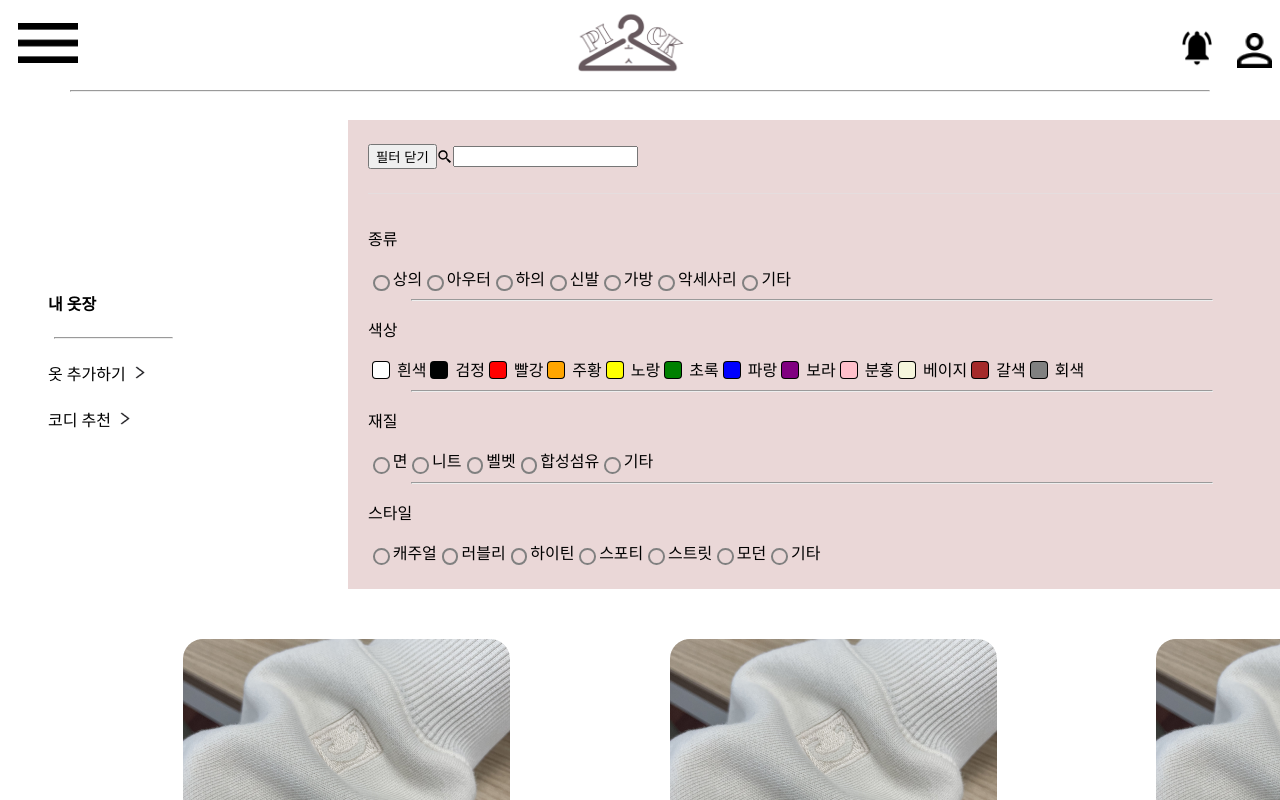
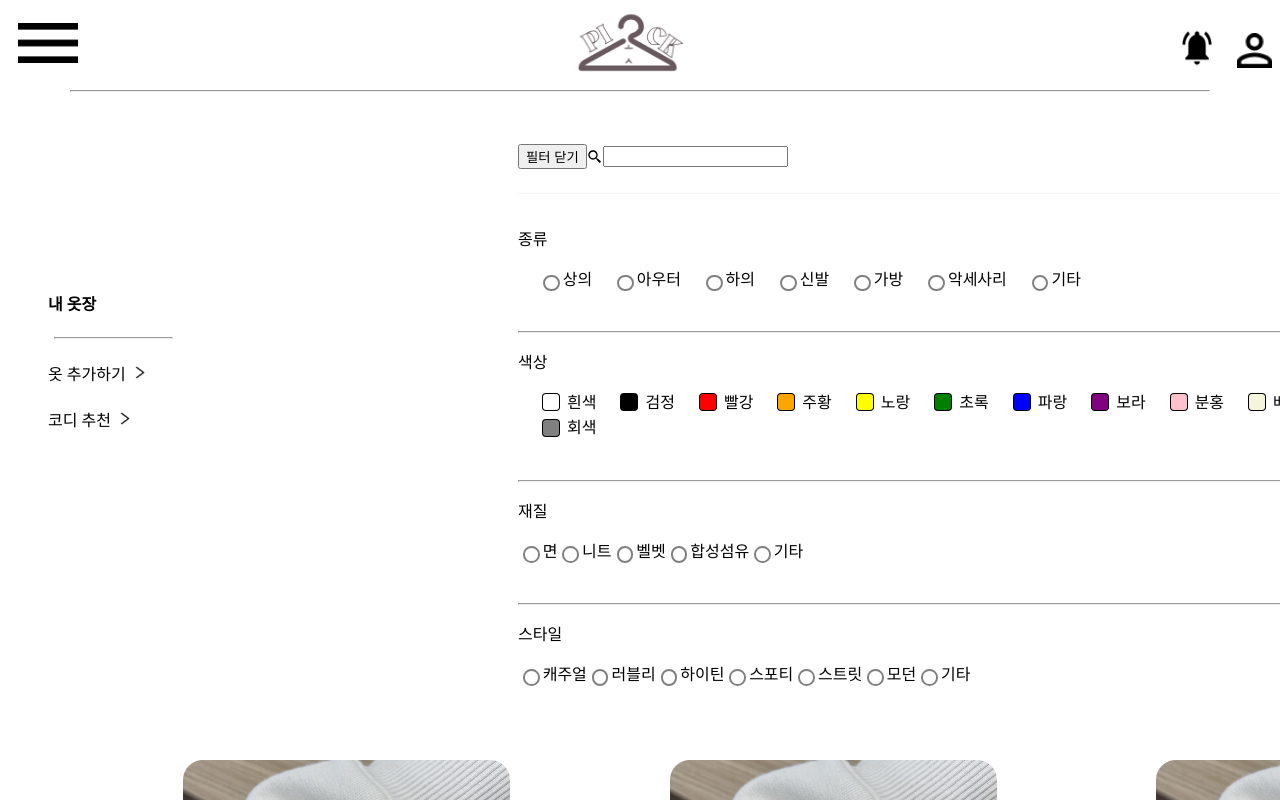
Before and after one commit to ClothPick/ClothPick-Team-Project-Web, a React (Create React App) app: page /closet in a window 1280 px wide. Both pictures are taken after a click on the button "필터 열기". Shown: the top 800 px of the page. Built offline with nearby package versions, Linux system fonts and the light colour scheme.

Commit message:
[내 옷장, 게시판] CSS 수정 및 URL 주소

```diff
--- a/src/App.js
+++ b/src/App.js
@@ -14,7 +14,7 @@ function App() {
           <Route path="/closet" component={ClosetMain} />
           <Route exact path="/" component={Community} />
           <Route path="/test" component={Commu} />
-          <Route path="/detailpage/:id" component={DetailPage} />
+          <Route path="/detailpage/:boardId" component={DetailPage} />
           <Route path="/write" component={Write} />
         </Switch>
       </div>
--- a/src/Closet/Accordion/Accordion.css
+++ b/src/Closet/Accordion/Accordion.css
@@ -12,14 +12,16 @@
   }
 
   .faq-card {
-    display: flex;
+    /* margin: auto; */
+    /* justify-content: center;
+    align-content: center; */
+    /* display: flex; */
     margin-top: 10px;
     width: 100%;
     padding-left: 1.25rem;
     padding-right: 1.25rem;
-    background-color: rgba(214, 176, 176, 0.5);
+    background-color: white;
     flex-direction: column;
-
   }
 
   .faq-card-title {
@@ -42,3 +44,16 @@
   .faq-card-none {
     display: none;
   }
+
+  .batch {
+    margin: auto;
+    /* justify-content: center; */
+    /* align-content: center; */
+    /* margin-left: 300px; */
+  }
+
+  .hr-style {
+    margin-top: 40px;
+    width: 100%;
+    color: lightgray;
+  }
--- a/src/Closet/Accordion/Accordion.jsx
+++ b/src/Closet/Accordion/Accordion.jsx
@@ -203,14 +203,13 @@ const Accordion = () => {
                     <div>
                         <p className="FAQ-card-answer">{item.type}</p>
                         <TypeRadio />
-
-                        <hr />
+                        <hr className="hr-style" />
                         <p className="FAQ-card-answer">{item.color}</p>
                         <ColorCheck />
-                        <hr />
+                        <hr className="hr-style" />
                         <p className="FAQ-card-answer">{item.texture}</p>
                         <TextureRadio />
-                        <hr />
+                        <hr className="hr-style" />
                         <p className="FAQ-card-answer">{item.style}</p>
                         <StyleRadio />
                     </div>
@@ -221,8 +220,8 @@ const Accordion = () => {
 
     return (
         <div>
-            <div className="fqa-parent">
-                <div className="faq-list">
+            <div className="fqa-parent ">
+                <div className="faq-list batch">
                     {showList.map((item, index) => getQnACard(item, index))}
                 </div>
             </div>
--- a/src/Closet/Accordion/Collection/ColorCheckBox/ColorCheck.jsx
+++ b/src/Closet/Accordion/Collection/ColorCheckBox/ColorCheck.jsx
@@ -1,5 +1,6 @@
 import React, { useState } from 'react'
 import CSSColorCheck from './CSSColorCheck'
+import '../TypeRadioButton/CSSContents.css'
 
 const ColorCheck = () => {
   const [white, setWhite] = useState(false);
@@ -84,7 +85,7 @@ const ColorCheck = () => {
 
   return (
     <>
-      <label>
+      <label className='m-l-20'>
         <CSSColorCheck
           checked={white}
           onChange={() => {
@@ -94,7 +95,7 @@ const ColorCheck = () => {
         <span name='white' text='white' style={{ marginLeft: 8 }}>흰색</span>
       </label>
 
-      <label>
+      <label className='m-l-20'>
         <CSSColorCheck
           black
           checked={black}
@@ -105,7 +106,7 @@ const ColorCheck = () => {
         <span name='black' text='black' style={{ marginLeft: 8 }}>검정</span>
       </label>
 
-      <label>
+      <label className='m-l-20'>
         <CSSColorCheck
           red
           checked={red}
@@ -116,7 +117,7 @@ const ColorCheck = () => {
         <span name='red' text='red' style={{ marginLeft: 8 }}>빨강</span>
       </label>
 
-      <label>
+      <label className='m-l-20'>
         <CSSColorCheck
           orange
           checked={orange}
@@ -127,7 +128,7 @@ const ColorCheck = () => {
         <span name='orange' text='orange' style={{ marginLeft: 8 }}>주황</span>
       </label>
 
-      <label>
+      <label className='m-l-20'>
         <CSSColorCheck
           yellow
           checked={yellow}
@@ -138,7 +139,7 @@ const ColorCheck = () => {
         <span name='yellow' text='yellow' style={{ marginLeft: 8 }}>노랑</span>
       </label>
 
-      <label>
+      <label className='m-l-20'>
         <CSSColorCheck
           green
           checked={green}
@@ -149,7 +150,7 @@ const ColorCheck = () => {
         <span name='green' text='green' style={{ marginLeft: 8 }}>초록</span>
       </label>
 
-      <label>
+      <label className='m-l-20'>
         <CSSColorCheck
           blue
           checked={blue}
@@ -160,7 +161,7 @@ const ColorCheck = () => {
         <span name='blue' text='blue' style={{ marginLeft: 8 }}>파랑</span>
       </label>
 
-      <label>
+      <label className='m-l-20'>
         <CSSColorCheck
           purple
           checked={purple}
@@ -171,7 +172,7 @@ const ColorCheck = () => {
         <span name='purple' text='purple' style={{ marginLeft: 8 }}>보라</span>
       </label>
 
-      <label>
+      <label className='m-l-20'>
         <CSSColorCheck
           pink
           checked={pink}
@@ -182,7 +183,7 @@ const ColorCheck = () => {
         <span name='pink' text='pink' style={{ marginLeft: 8 }}>분홍</span>
       </label>
 
-      <label>
+      <label className='m-l-20'>
         <CSSColorCheck
           beige
           checked={beige}
@@ -193,7 +194,7 @@ const ColorCheck = () => {
         <span name='beige' text='beige' style={{ marginLeft: 8 }}>베이지</span>
       </label>
 
-      <label>
+      <label className='m-l-20'>
         <CSSColorCheck
           brown
           checked={brown}
@@ -204,7 +205,7 @@ const ColorCheck = () => {
         <span name='brown' text='brown' style={{ marginLeft: 8 }}>갈색</span>
       </label>
 
-      <label>
+      <label className='m-l-20'>
         <CSSColorCheck
           gray
           checked={gray}
--- a/src/Closet/Accordion/Collection/TypeRadioButton/CSSContents.css
+++ b/src/Closet/Accordion/Collection/TypeRadioButton/CSSContents.css
@@ -7,3 +7,7 @@
     display: flex;
     margin-left: 20px;
 }
+
+.m-l-20 {
+    margin-left: 20px;
+}
--- a/src/Closet/Accordion/Collection/TypeRadioButton/TypeRadio.jsx
+++ b/src/Closet/Accordion/Collection/TypeRadioButton/TypeRadio.jsx
@@ -19,12 +19,12 @@ const ContentsBlock = styled.div`
 
 // 상의 세부사항
 const TopContents = () => {
-    const [topRadio, setTopRadio] = useState([]);
+    const [radio, setRadio] = useState([]);
 
     const handleClickTopRadioButton = (e) => {
-        setTopRadio(e.target.value);
+        setRadio(e.target.value);
+        console.log(e.target.value);
     }
-
     return (
         <ContentsBlock>
             <h5 className='text-detail'>세부사항
@@ -32,7 +32,7 @@ const TopContents = () => {
                     <input
                         type='radio'
                         value='민소매'
-                        checked={topRadio === '민소매'}
+                        checked={radio === '민소매'}
                         onChange={handleClickTopRadioButton}
                     />
                     민소매
@@ -43,7 +43,7 @@ const TopContents = () => {
                     <input
                         type='radio'
                         value='반팔'
-                        checked={topRadio === '반팔'}
+                        checked={radio === '반팔'}
                         onChange={handleClickTopRadioButton}
                     />
                     반팔
@@ -53,7 +53,7 @@ const TopContents = () => {
                     <input
                         type='radio'
                         value='5부 반팔'
-                        checked={topRadio === '5부 반팔'}
+                        checked={radio === '5부 반팔'}
                         onChange={handleClickTopRadioButton}
                     />
                     5부 반팔
@@ -63,7 +63,7 @@ const TopContents = () => {
                     <input
                         type='radio'
                         value='긴팔'
-                        checked={topRadio === '긴팔'}
+                        checked={radio === '긴팔'}
                         onChange={handleClickTopRadioButton}
                     />
                     긴팔
@@ -72,8 +72,8 @@ const TopContents = () => {
                 <label className='radio-contents'>
                     <input
                         type='radio'
-                        value='기타'
-                        checked={topRadio === '상의 기타'}
+                        value='상의 기타'
+                        checked={radio === '상의 기타'}
                         onChange={handleClickTopRadioButton}
                     />
                     기타
@@ -296,7 +296,7 @@ const ShoesContents = () => {
                 <label className='radio-contents'>
                     <input
                         type='radio'
-                        value='기타'
+                        value='신발 기타'
                         checked={radio === '신발 기타'}
                         onChange={handleClickTopRadioButton}
                     />
@@ -482,7 +482,7 @@ const TypeRadio = () => {
 
     return (
         <div>
-            <label>
+            <label className='m-l-20'>
                 <input
                     id='top'
                     type='radio'
@@ -493,7 +493,7 @@ const TypeRadio = () => {
                 상의
             </label>
 
-            <label>
+            <label className='m-l-20'>
                 <input
                     id='outer'
                     type='radio'
@@ -504,7 +504,7 @@ const TypeRadio = () => {
                 아우터
             </label>
 
-            <label>
+            <label className='m-l-20'>
                 <input
                     id='bottom'
                     type='radio'
@@ -514,7 +514,7 @@ const TypeRadio = () => {
                 />
                 하의
             </label>
-            <label>
+            <label className='m-l-20'>
                 <input
                     id='shoes'
                     type='radio'
@@ -525,7 +525,7 @@ const TypeRadio = () => {
                 신발
             </label>
 
-            <label>
+            <label className='m-l-20'>
                 <input
                     id='bag'
                     type='radio'
@@ -536,7 +536,7 @@ const TypeRadio = () => {
                 가방
             </label>
 
-            <label>
+            <label className='m-l-20'>
                 <input
                     id='accessory'
                     type='radio'
@@ -547,7 +547,7 @@ const TypeRadio = () => {
                 악세사리
             </label>
 
-            <label>
+            <label className='m-l-20'>
                 <input
                     id='etc'
                     type='radio'
--- a/src/Community/Pick/NoticeBoard/CSSClothRecommend.css
+++ b/src/Community/Pick/NoticeBoard/CSSClothRecommend.css
@@ -278,3 +278,7 @@
     margin-left: 75px;
     font-weight: bold;
 }
+
+.li-style {
+    list-style: none;
+}
--- a/src/Community/Pick/Writing.jsx
+++ b/src/Community/Pick/Writing.jsx
@@ -135,7 +135,7 @@ const Writing = () => {
                     onClick={() => {
                         Checking()
                     }}>등록</button>
-                <button className='brown-round scrap'>취소</button>
+                <button className='brown-round scrap' onClick={() => history.goBack()}>취소</button>
             </div>
 
         </div>
```
Also changed, not shown: src/Community/Pick/DetailPage.jsx (+13 -6 lines), src/Community/Pick/NoticeBoard/ClothRecommend.jsx (+10 -10 lines), src/Test/TestMethod.js (+7 -8 lines).
